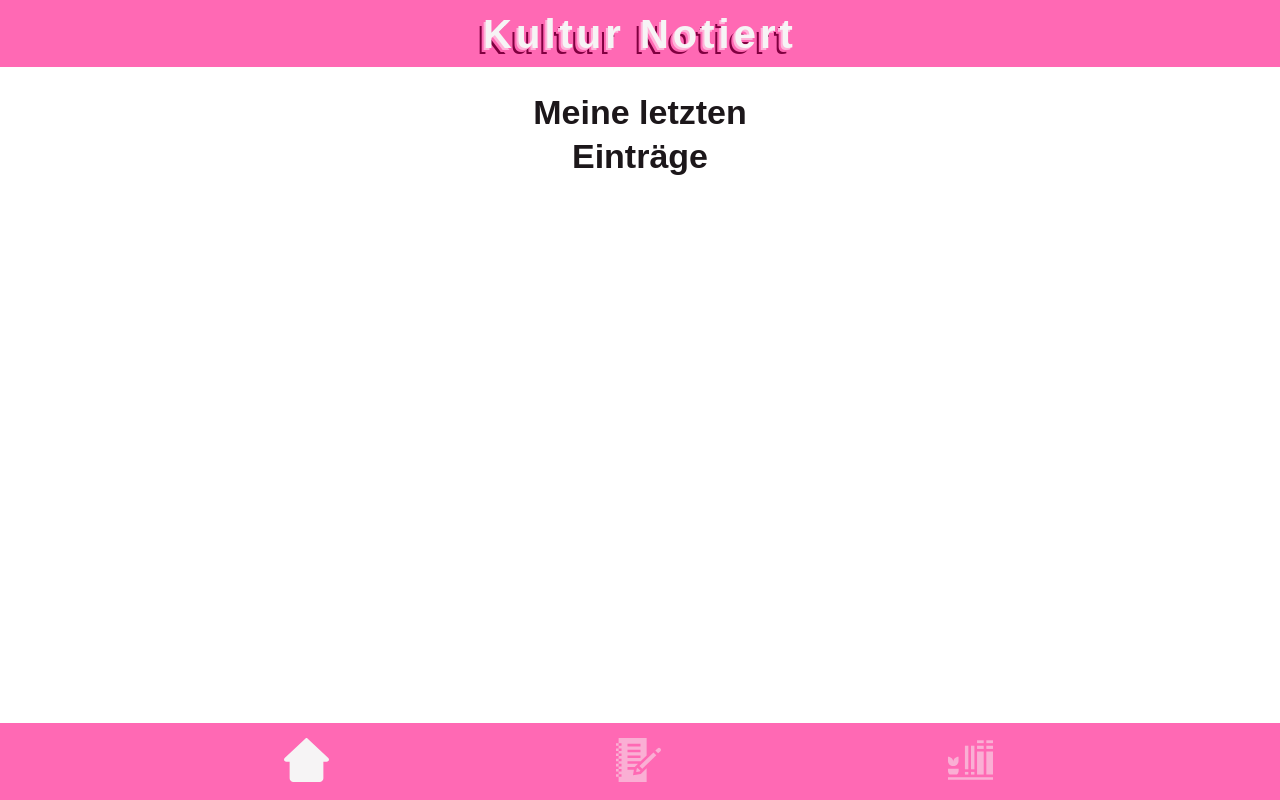
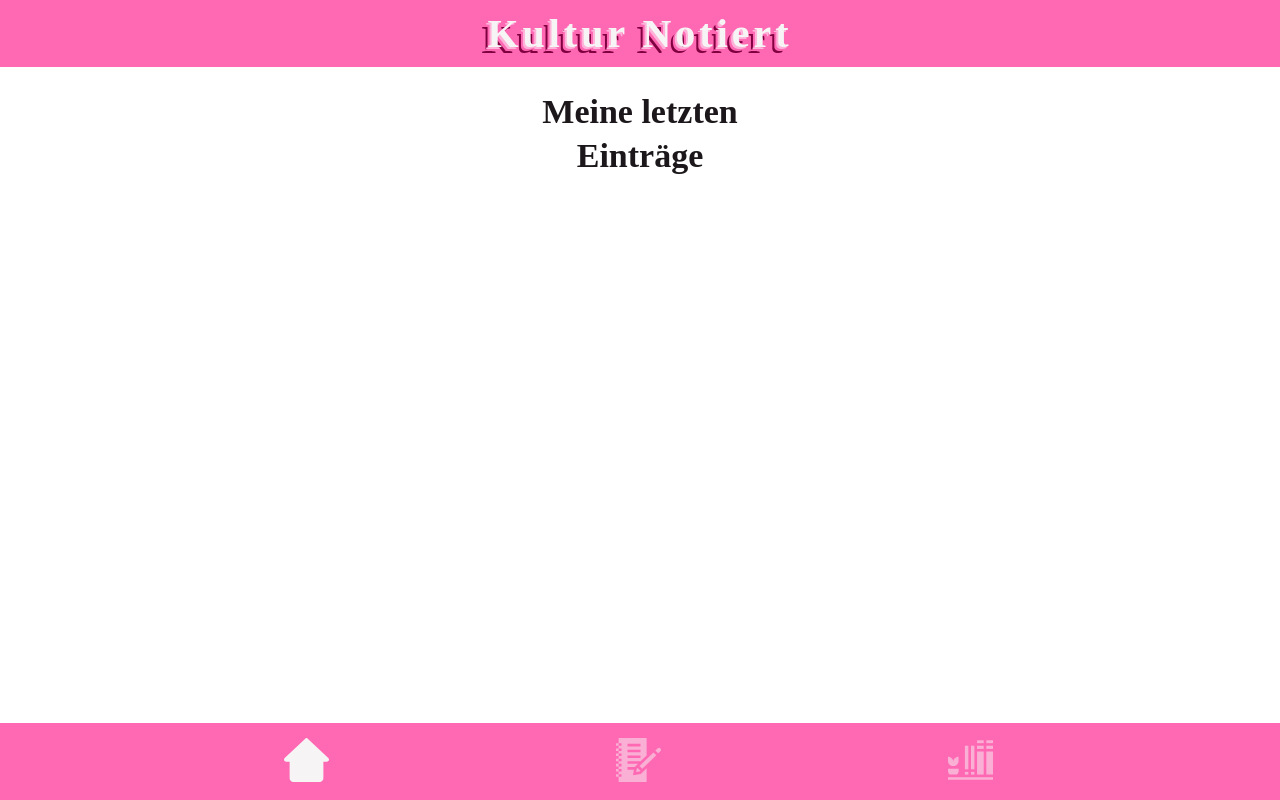
Before and after one commit to felixcanditt/kultur-notiert-vercel, a React (Create React App) app in the folder client/: page / in a window 1280 px wide. Built offline with nearby package versions, Linux system fonts and the light colour scheme.

Commit message:
Update GlobalStyle.js

```diff
--- a/client/src/GlobalStyle.js
+++ b/client/src/GlobalStyle.js
@@ -34,7 +34,7 @@ select,
 textarea,
 button {
   font-size: 1.25rem;
-  font-family: sans-serif, 'Nunito';
+  font-family: 'Nunito';
   color: var(--grey-darkest);
 }
 
```
